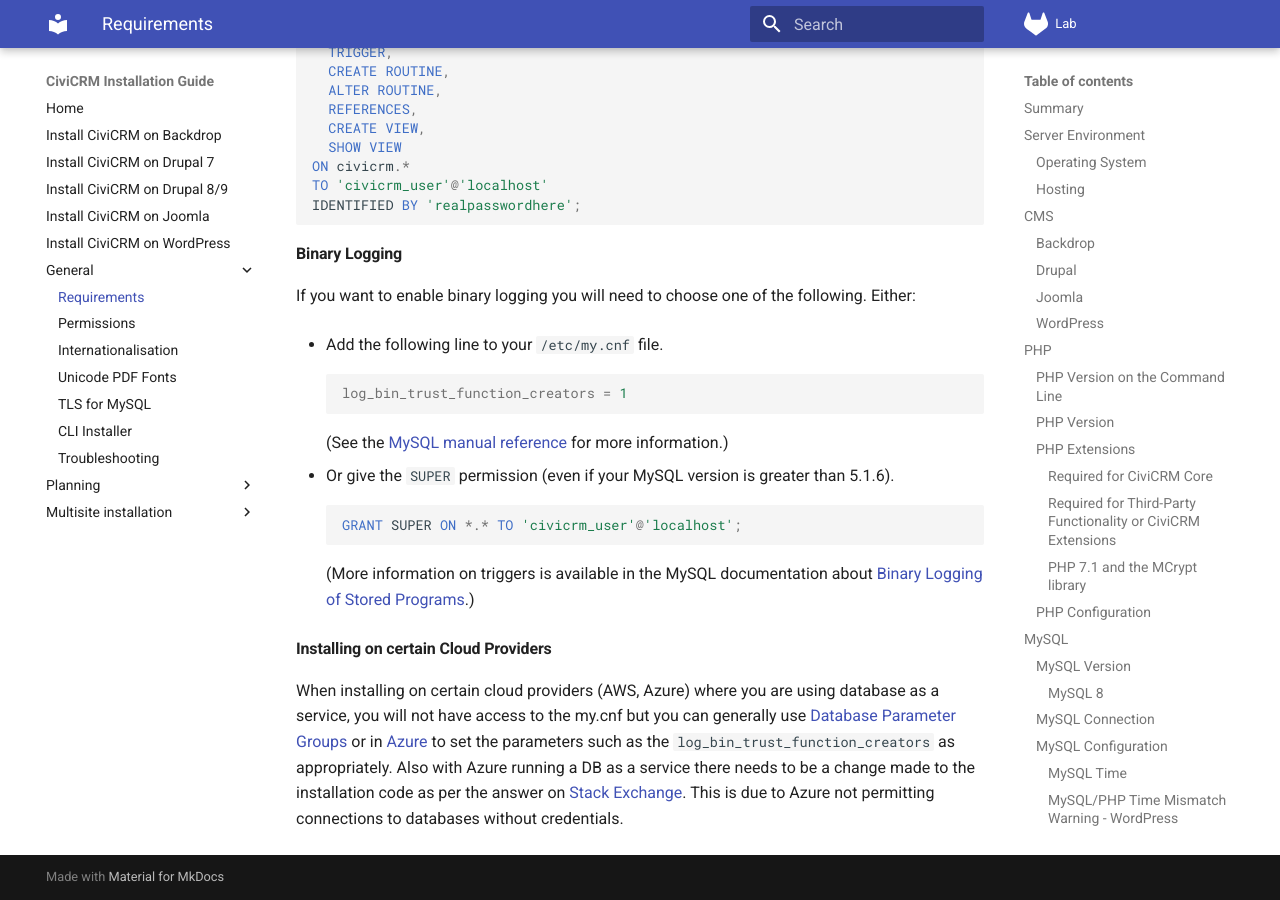
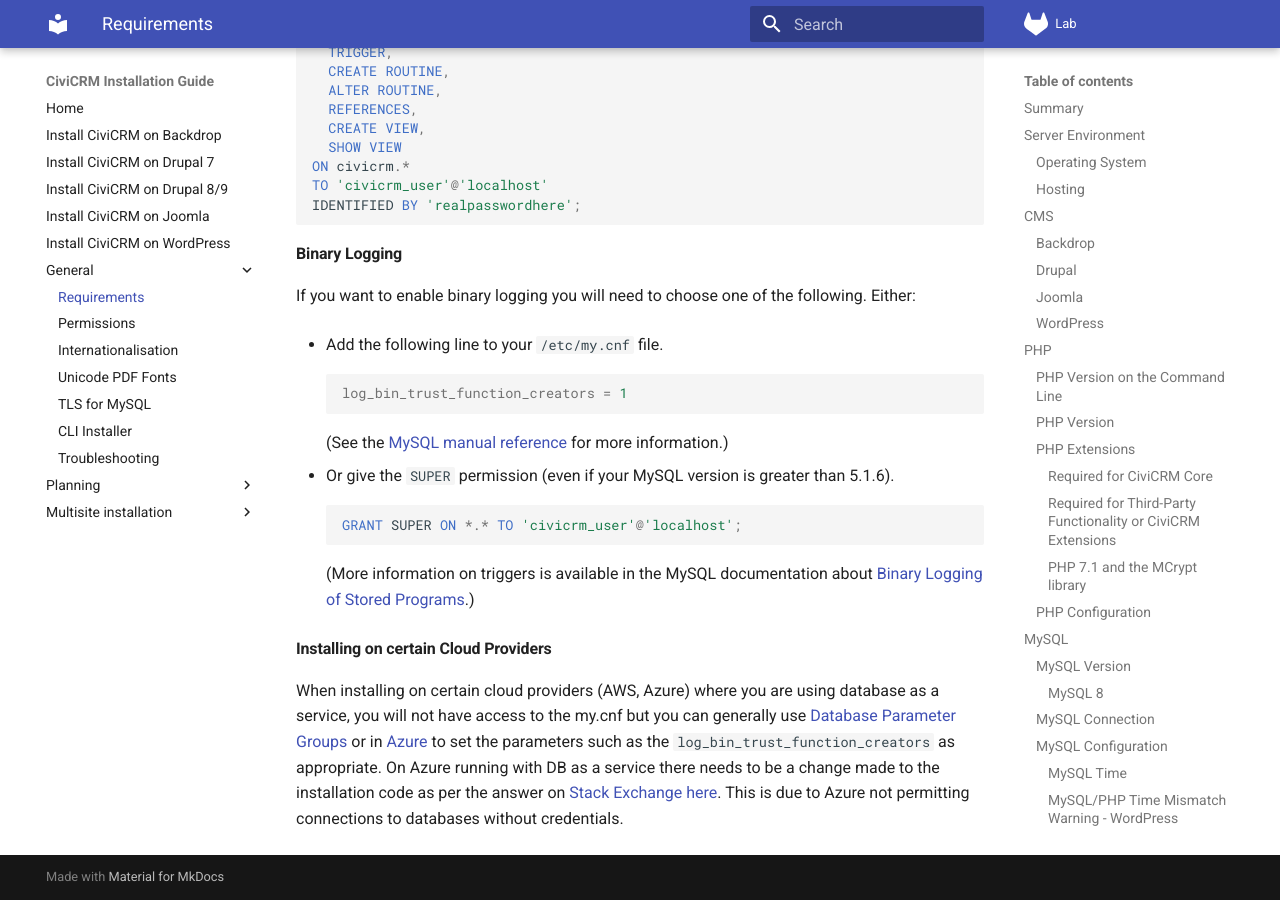
Before and after one commit to agileware/civicrm-installation-guide, an MkDocs documentation site: the page built from docs/general/requirements.md, in a window 1280 px wide and 900 px high, scrolled down 7870 px. Built offline with MkDocs 1.6.1 and Material for MkDocs 9.7.7, drawn with Linux system fonts in a browser that asks for light colours.

Commit message:
Apply 1 suggestion(s) to 1 file(s)

```diff
--- a/docs/general/requirements.md
+++ b/docs/general/requirements.md
@@ -279,4 +279,4 @@ If you want to enable binary logging you will need to choose one of the followin
 
 #### Installing on certain Cloud Providers
 
-When installing on certain cloud providers (AWS, Azure) where you are using database as a service, you will not have access to the my.cnf but you can generally use [Database Parameter Groups](https://docs.aws.amazon.com/AmazonRDS/latest/UserGuide/USER_WorkingWithParamGroups.html) or in [Azure](https://docs.microsoft.com/bs-cyrl-ba/azure/mysql/howto-server-parameters) to set the parameters such as the `log_bin_trust_function_creators` as appropriately. Also with Azure running a DB as a service there needs to be a change made to the installation code as per the answer on [Stack Exchange](https://civicrm.stackexchange.com/questions/31794/civicrm-on-azure-not-finding-the-server). This is due to Azure not permitting connections to databases without credentials.
+When installing on certain cloud providers (AWS, Azure) where you are using database as a service, you will not have access to the my.cnf but you can generally use [Database Parameter Groups](https://docs.aws.amazon.com/AmazonRDS/latest/UserGuide/USER_WorkingWithParamGroups.html) or in [Azure](https://docs.microsoft.com/bs-cyrl-ba/azure/mysql/howto-server-parameters) to set the parameters such as the `log_bin_trust_function_creators` as appropriate. On Azure running with DB as a service there needs to be a change made to the installation code as per the answer on [Stack Exchange here](https://civicrm.stackexchange.com/questions/31794/civicrm-on-azure-not-finding-the-server). This is due to Azure not permitting connections to databases without credentials.
```
